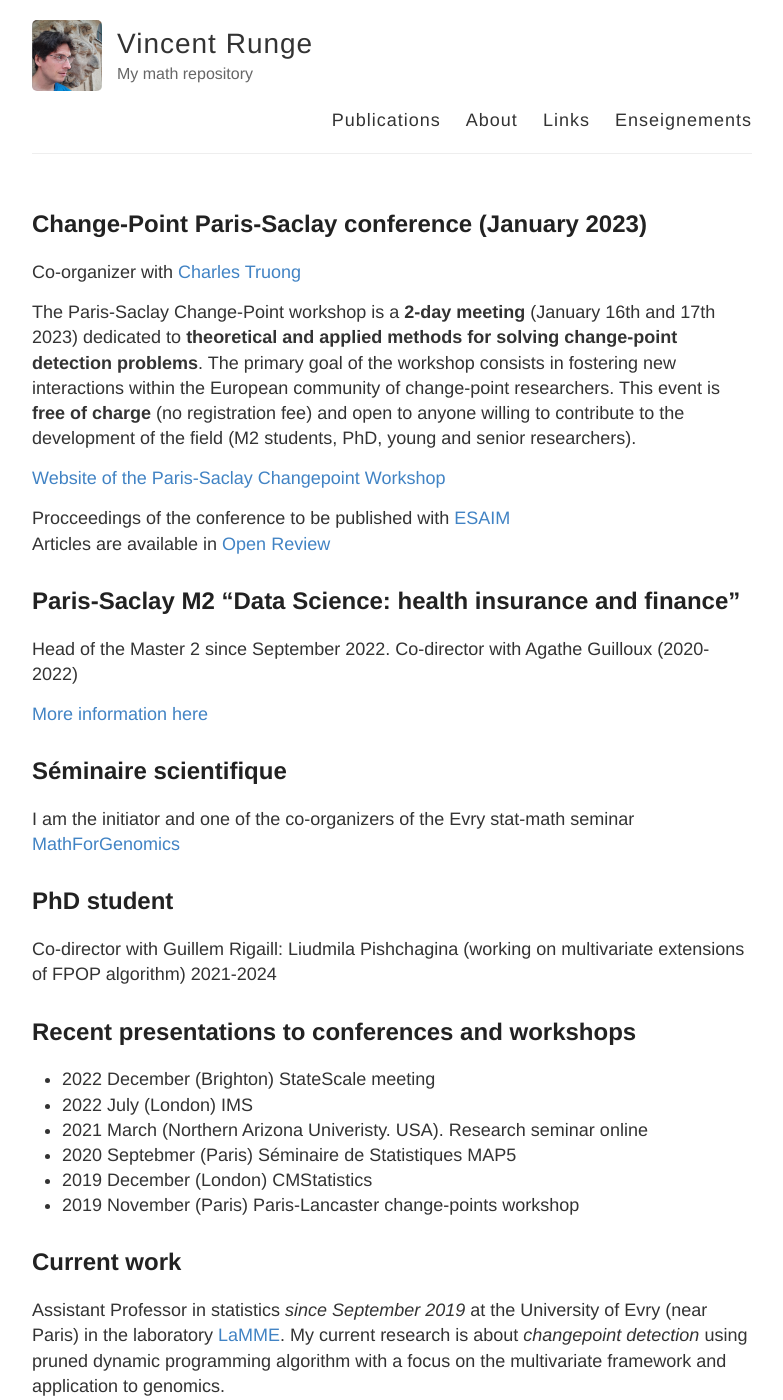
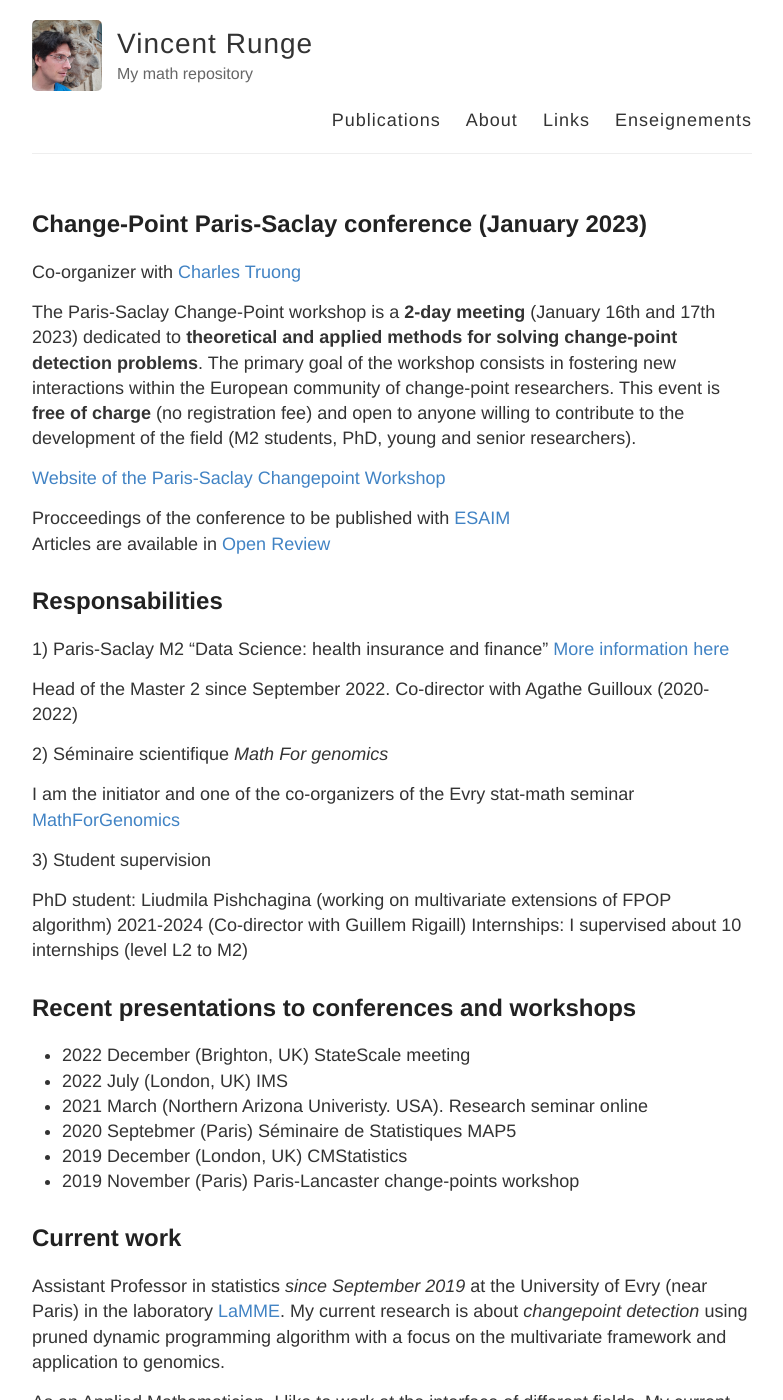
Before and after one commit to vincentrunge/vincentrunge.github.io, a Jekyll site: the page built from About.md, in a window 1280 px wide and 1400 px high. Shown: the whole window, without its empty margins (248-1031 px from the left). Built offline with Jekyll 4.4.1, drawn with Linux system fonts in a browser that asks for light colours.

Commit message:
Update About.md

```diff
--- a/About.md
+++ b/About.md
@@ -15,32 +15,32 @@ The Paris-Saclay Change-Point workshop is a **2-day meeting** (January 16th and
 Procceedings of the conference to be published with [ESAIM](https://www.esaim-proc.org)
 Articles are available in [Open Review](https://openreview.net/group?id=PSCP%2F2023%2FWorkshop)
 
+## Responsabilities
 
-## Paris-Saclay M2 "Data Science: health insurance and finance"
+1)  Paris-Saclay M2 "Data Science: health insurance and finance" [More information here](https://www.universite-paris-saclay.fr/en/education/master/mathematics-and-applications/m2-data-science-health-insurance-and-finance)
 
 Head of the Master 2 since September 2022.
 Co-director with Agathe Guilloux (2020-2022)
 
-[More information here](https://www.universite-paris-saclay.fr/en/education/master/mathematics-and-applications/m2-data-science-health-insurance-and-finance)
 
-## Séminaire scientifique
+2) Séminaire scientifique *Math For genomics*
 
 I am the initiator and one of the co-organizers of the Evry stat-math seminar [MathForGenomics](https://mathforgenomics.github.io/)
 
-## PhD student
+3) Student supervision
 
-Co-director with Guillem Rigaill: Liudmila Pishchagina (working on multivariate extensions of FPOP algorithm) 2021-2024
+PhD student: Liudmila Pishchagina (working on multivariate extensions of FPOP algorithm) 2021-2024 (Co-director with Guillem Rigaill)
+Internships: I supervised about 10 internships (level L2 to M2)
 
 
 ## Recent presentations to conferences and workshops
 
-- 2022 December (Brighton) StateScale meeting
-- 2022 July (London) IMS
+- 2022 December (Brighton, UK) StateScale meeting
+- 2022 July (London, UK) IMS
 - 2021 March (Northern Arizona Univeristy. USA). Research seminar online
 - 2020 Septebmer (Paris) Séminaire de Statistiques MAP5
-- 2019 December (London) CMStatistics
+- 2019 December (London, UK) CMStatistics
 - 2019 November (Paris) Paris-Lancaster change-points workshop
-
 
 
 ## Current work
```
